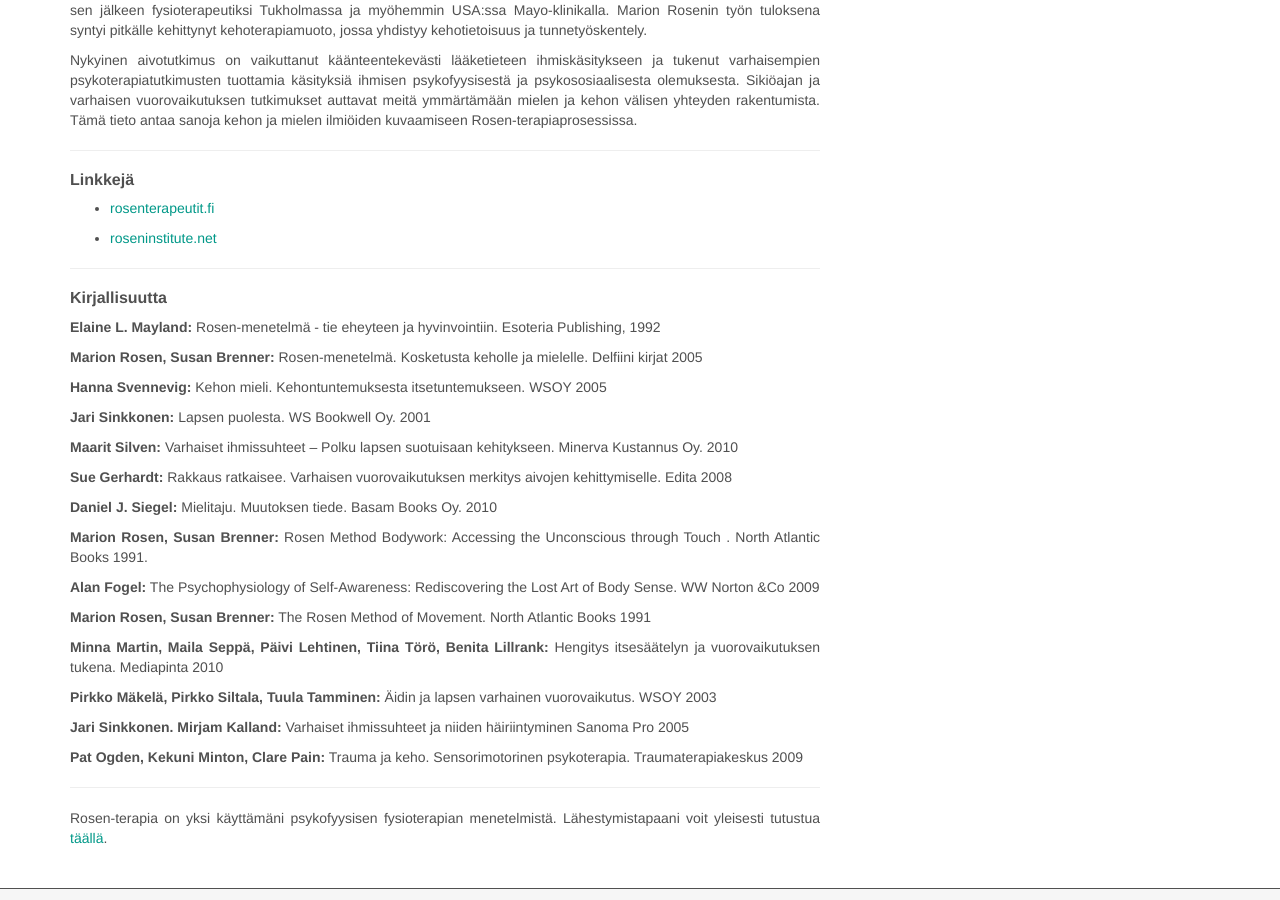
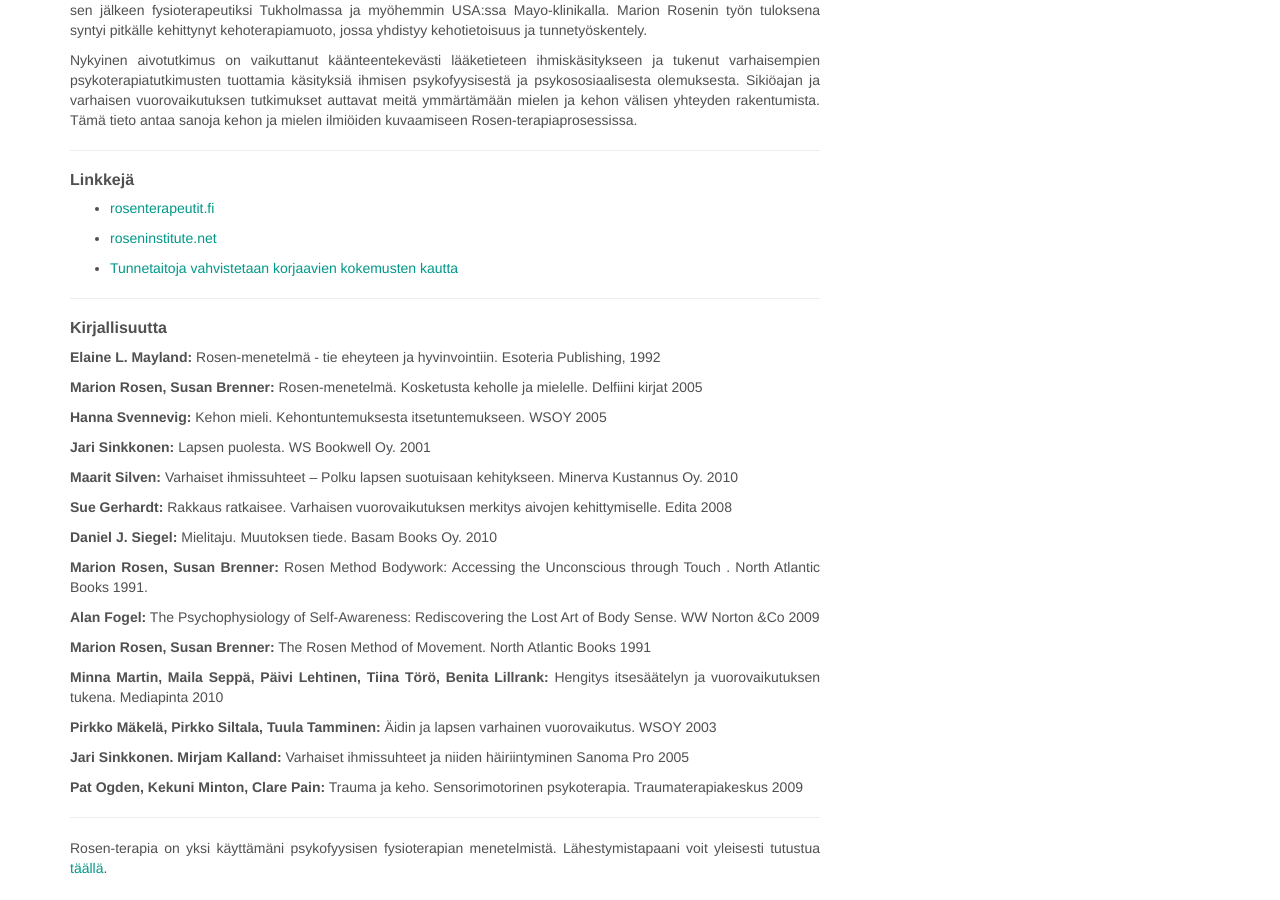
Before and after one commit to jluttine/maijaleenalehtimaki.fi, a Jekyll site: the page built from _pages/rosen-terapia.md, in a window 1280 px wide and 900 px high, scrolled down 1633 px. Built offline with Jekyll 4.4.1, drawn with Linux system fonts in a browser that asks for light colours.

Commit message:
Update rosen-terapia.md

```diff
--- a/_pages/rosen-terapia.md
+++ b/_pages/rosen-terapia.md
@@ -71,6 +71,8 @@ Nykyinen aivotutkimus on vaikuttanut käänteentekevästi lääketieteen ihmisk
 
 - [roseninstitute.net](http://roseninstitute.net)
 
+- [Tunnetaitoja vahvistetaan korjaavien kokemusten kautta](https://www.tunnejataida.fi/tunnetaitoja-vahvistetaan-korjaavien-vuorovaikutuskokemusten-kautta)
+
 ---
 
 ### Kirjallisuutta
```
